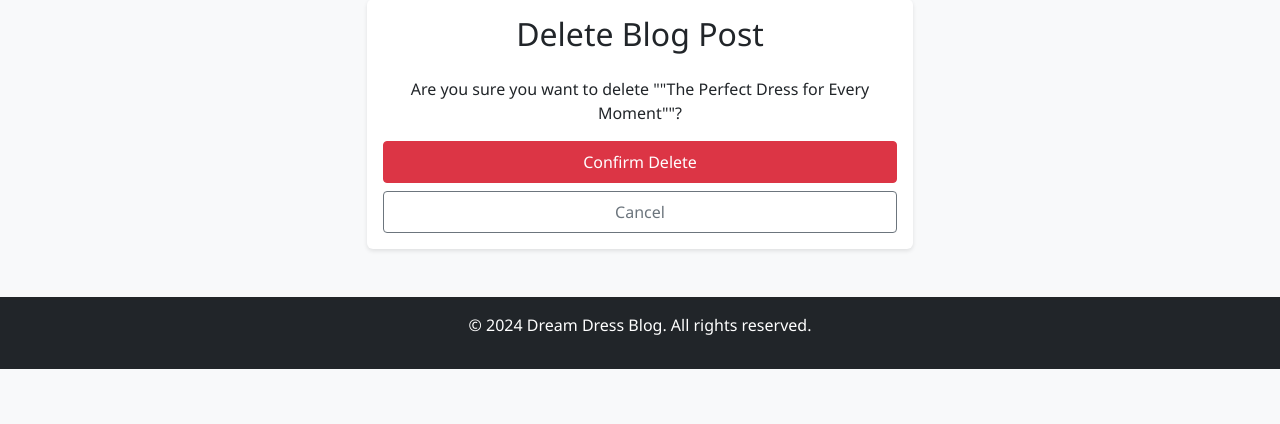
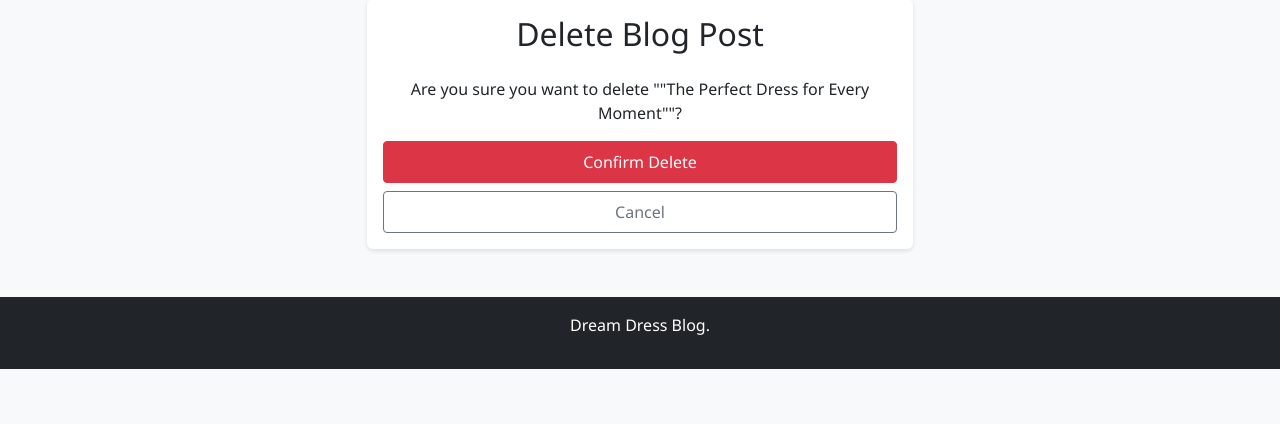
Before and after one commit to TreesaKuriakose/DreamDress, a Django app: page /blog/1/delete/ in a window 1280 px wide. Shown: the part 87-511 px from the top of the page. Run offline with Django 5.2, Linux system fonts and the light colour scheme; a user stored in the database is signed in; data comes from the database, SQL or seed files in the repository.

Commit message:
third commit

```diff
--- a/templates/base.html
+++ b/templates/base.html
@@ -66,7 +66,7 @@
 
     <footer class="bg-dark text-white mt-5 py-3">
         <div class="container text-center">
-            <p>&copy; 2024 Dream Dress Blog. All rights reserved.</p>
+            <p> Dream Dress Blog.</p>
         </div>
     </footer>
 
```
